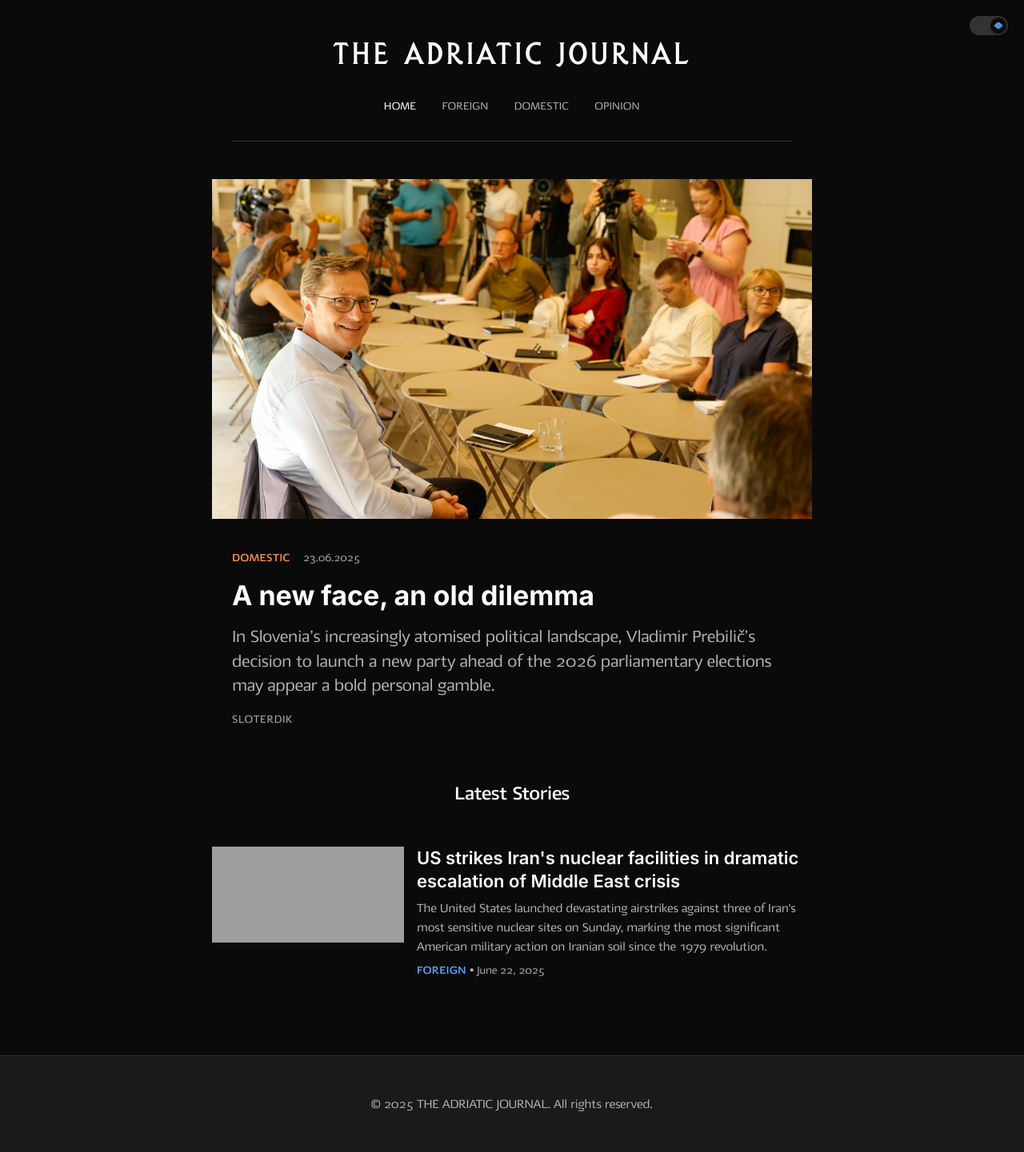
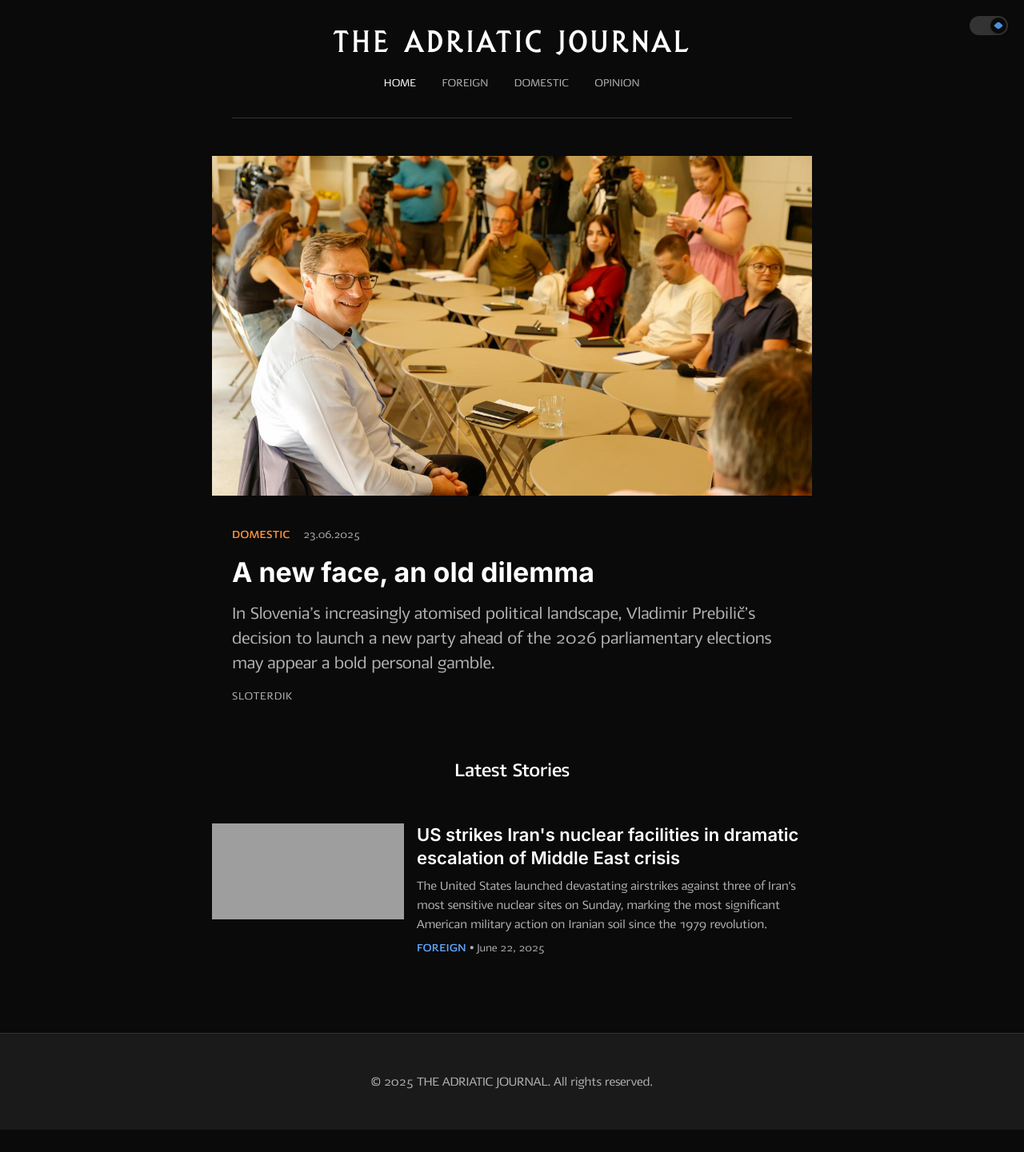
Before and after one commit to tfhoerest/azt, a Jekyll site: the page built from index.html, in a window 1280 px wide. Shown: the whole page at 80% size. Built offline with Jekyll 4.4.1, drawn with Linux system fonts in a browser that asks for light colours; some web fonts are replaced; the list of posts is cut into pages by our own code; after the commit the page ends 1413 px from its top, so only the background shows below that.

Commit message:
Update default.html

```diff
--- a/_layouts/default.html
+++ b/_layouts/default.html
@@ -274,9 +274,11 @@
     color: #bd2d2d;  /* Red in light mode */
     text-decoration: none;
     letter-spacing: 3px;
-    text-transform: uppercase;  /* Changed from lowercase */
+    text-transform: uppercase;
     display: block;
     margin-bottom: var(--z-ds-space-s);
+    line-height: 0.9;  /* Tighter line spacing */
+    white-space: pre-line;  /* Allows line breaks */
 }
 
 /* Dark mode override */
```
